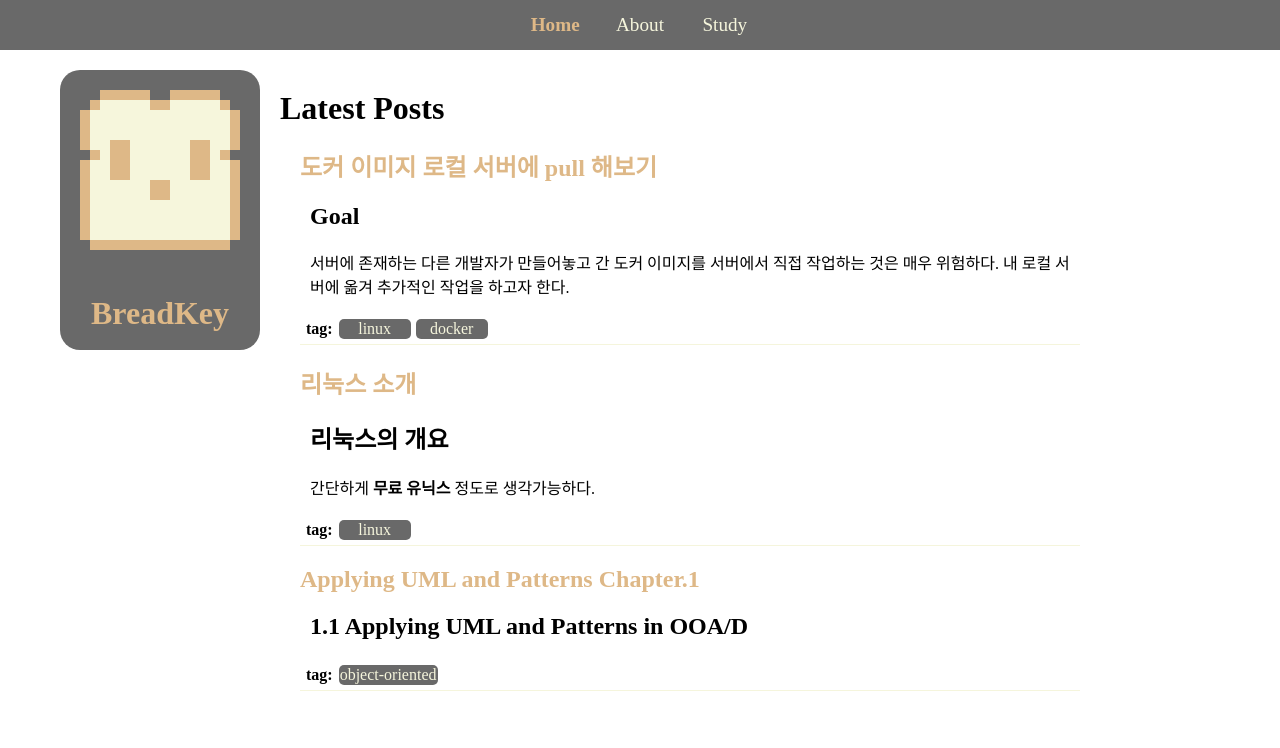
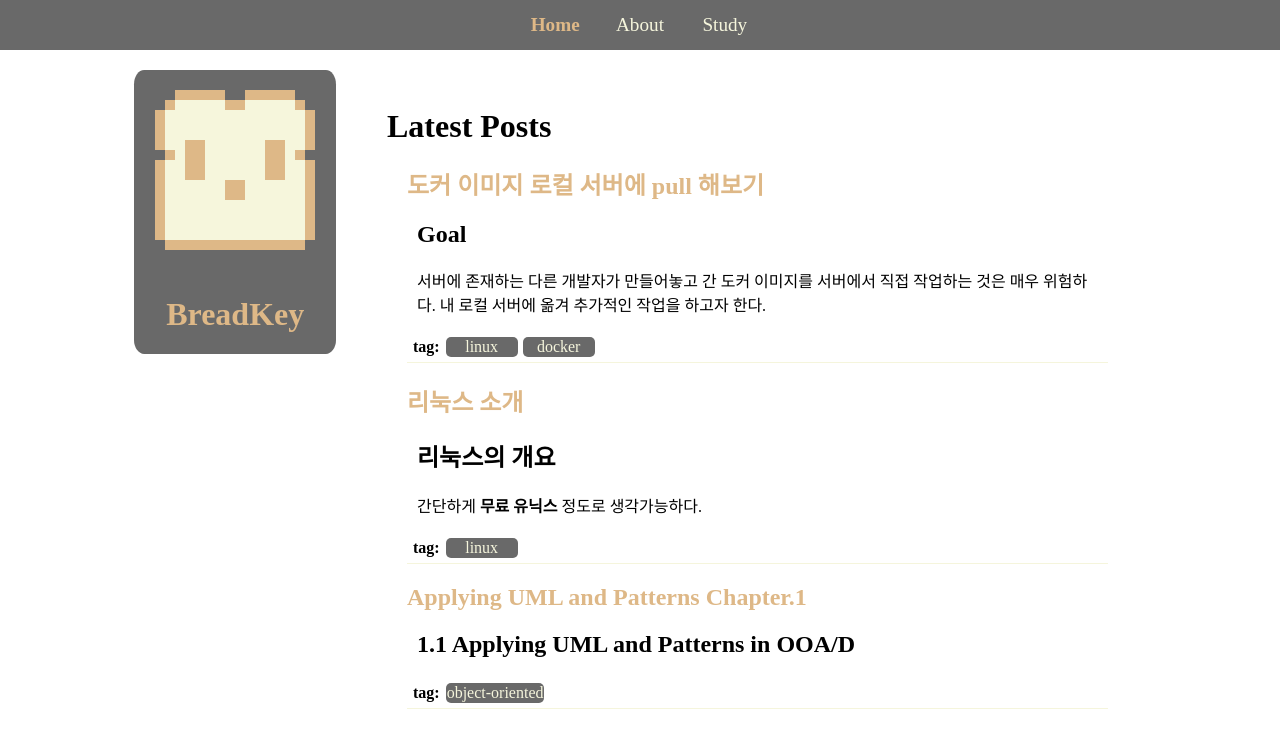
Before and after one commit to BreadKey/breadkey.github.io, a Jekyll site: the page built from index.html, in a window 1280 px wide. Shown: the top 748 px of the page. Built offline with Jekyll 4.4.1, drawn with Linux system fonts in a browser that asks for light colours.

Commit message:
스타일 업데이트

```diff
--- a/_layouts/default.html
+++ b/_layouts/default.html
@@ -5,15 +5,17 @@
 	<title>{{ page.title }}</title>
 	<link rel="stylesheet" type="text/css" href="{{ "/css/default.css" | prepend: site.base }}">
 </head>
-<body style="margin: 0px;">
-	<div class="center-container" id="navigation-container">
-		<div class="center-content">
-			{% include navigation.html %}
+<body style="margin: 0px; min-width: 1012px;">
+	<div class="menu">
+		<div class="center-container" id="navigation-container">
+			<div class="center-content">
+				{% include navigation.html %}
+			</div>
 		</div>
 	</div>
-	<div style="width: 100%;">
-		<div style="width: 280px; float:left;">
-			<div id="profile-container">
+	<div class="main-container">
+		<div class="main">
+			<div class="float-left" id="profile-container">
 				<a href="about.html" style="width: 100%">
 					<div id="profile-image-container" style="margin: 10%; display: inline-block;">
 						<img src = "/assets/img/profile.png">
@@ -21,10 +23,10 @@
 					<h1 style="text-align: center; color: burlywood;">BreadKey</h1>
 				</a>
 			</div>
-		</div>
-		<div style="display: table;">
-			<div style="width: 800px; margin: 5%; margin-left: 0px;">
-				{{ content }}
+			<div id="content-container" class="float-left">
+				<div style="margin: 5%; margin-left: 0px;">
+					{{ content }}
+				</div>
 			</div>
 		</div>
 	</div>
--- a/css/default.css
+++ b/css/default.css
@@ -51,11 +51,29 @@ img {
 }
 
 #profile-container {
-	width: 200px;
-	height: 280px;
+	width: 20%;
+	height: 28%;
 	float: right;
 	background-color: dimgray;
+	margin-right: 5%;
+	border-radius: 5%;
+}
+
+#content-container {
+	width: 75%;
+}
+
+.float-left {
+	float: left!important;
+}
+
+.main {
+	max-width: 1012px;
+	margin-left: auto;
+	margin-right: auto;
 	margin-top: 20px;
-	margin-right: 20px;
-	border-radius: 20px;
 }
+
+.main div {
+	box-sizing: border-box;
+}
--- a/css/post.css
+++ b/css/post.css
@@ -33,4 +33,6 @@
 
 .post-figure figcaption {
 	text-align: center;
+	font-size: 0.8em;
+	font-style: italic;
 }
```
